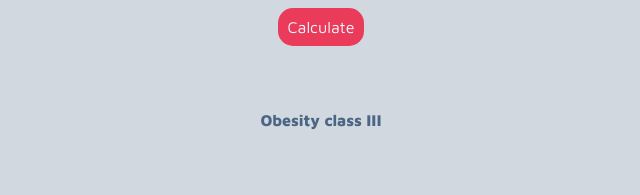
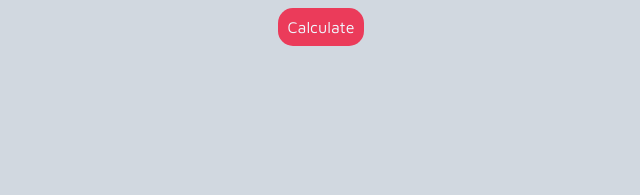
Before and after one commit to Gosia-Ras/bmi-calculator-react, a React (Create React App) app: page / in a window 1280 px wide. Shown: the part 423-618 px from the top of the page, without its empty margins (319-959 px from the left). Built offline with nearby package versions, Linux system fonts and the light colour scheme.

Commit message:
BMI classification moved to separate function

```diff
--- a/src/Components/Form/Result/index.js
+++ b/src/Components/Form/Result/index.js
@@ -1,10 +1,22 @@
 import { StyledResult, StyledResultWrapper } from "./styled";
 
-const Result = ({ bmi, getBMI }) => {
+const Result = ({ bmi }) => {
+
+  const getbmi = (bmi) => {
+    if (bmi < 18.5 && bmi > 0) {
+      return <div>Underweight</div>;
+    }
+    if (bmi > 26) {
+      return <div>Overweight</div>;
+    }
+    if (bmi > 18.5 && bmi < 26) {
+      return <div>Healthy</div>;
+    }
+  };
   return (
     <StyledResultWrapper>
       <StyledResult>{bmi && <>Your BMI is {bmi.toFixed(2)}</>}</StyledResult>
-      <StyledResult>{getBMI()}</StyledResult>
+      <StyledResult>{getbmi(bmi)}</StyledResult>
     </StyledResultWrapper>
   );
 };
--- a/src/Components/Form/index.js
+++ b/src/Components/Form/index.js
@@ -14,26 +14,6 @@ const Form = () => {
     setBmi(bmi);
   };
 
-  const getBMI = (bmi) => {
-    if (bmi < 18.5) {
-      return "Underweight";
-    }
-    if (bmi >= 18.5 && bmi < 24.9) {
-      return "Normal weight";
-    }
-    if (bmi >= 25 && bmi < 29.9) {
-      return "Overweight";
-    }
-    if (bmi < 35) {
-      return "Obesity class I";
-    }
-    if (bmi < 40) {
-      return "Obesity class I";
-    } else {
-      return "Obesity class III";
-    }
-  };
-
   const onSubmit = (event) => {
     event.preventDefault();
     calculateBMI();
@@ -45,10 +25,11 @@ const Form = () => {
       <StyledTitle>Weight</StyledTitle>
       <StyledInput
         value={weight}
+        type="number"
         onChange={({ target }) => setWeight(target.value)}
         required
-        min={26}
-        max={635}
+        min="26"
+        max="635"
         placeholder="Enter weight in KG"
       />
       <StyledTitle>Height</StyledTitle>
@@ -56,12 +37,13 @@ const Form = () => {
         value={height}
         onChange={({ target }) => setHeight(target.value)}
         required
-        min={54}
-        max={272}
+        type="number"
+        min="54"
+        max="272"
         placeholder="Enter height in CM"
       />
       <Button />
-      <Result bmi={bmi} getBMI={getBMI}/>
+      <Result bmi={bmi} />
     </StyledForm>
   );
 };
```
